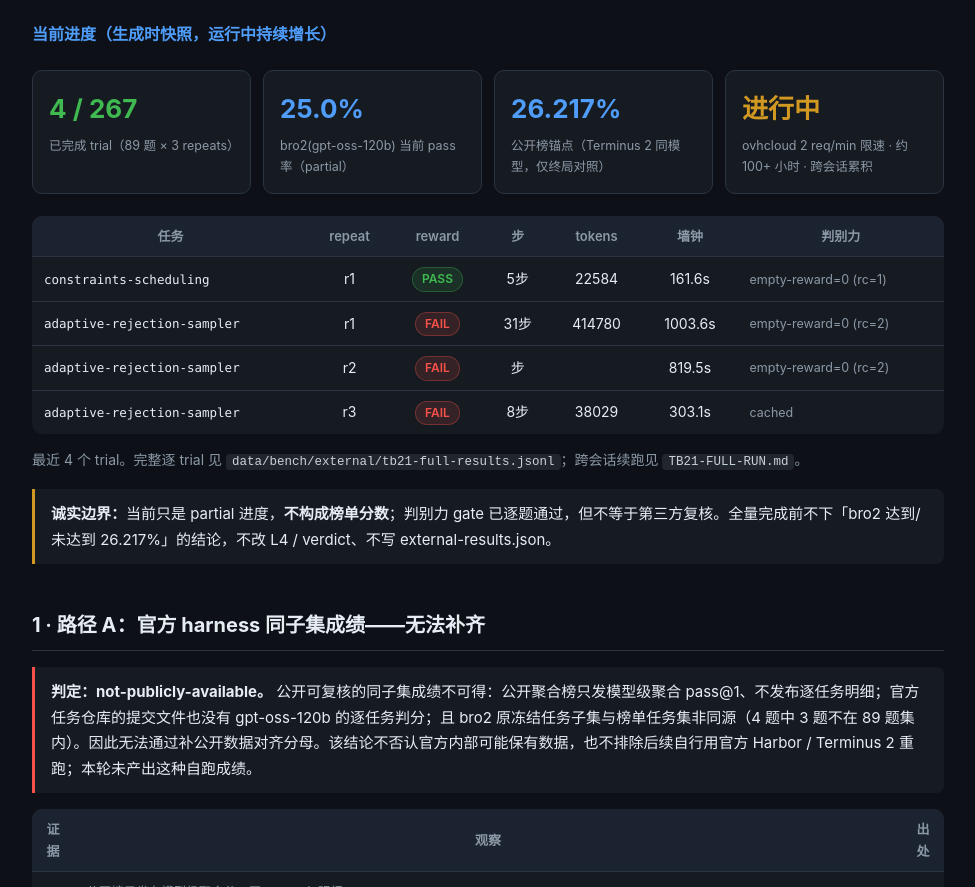
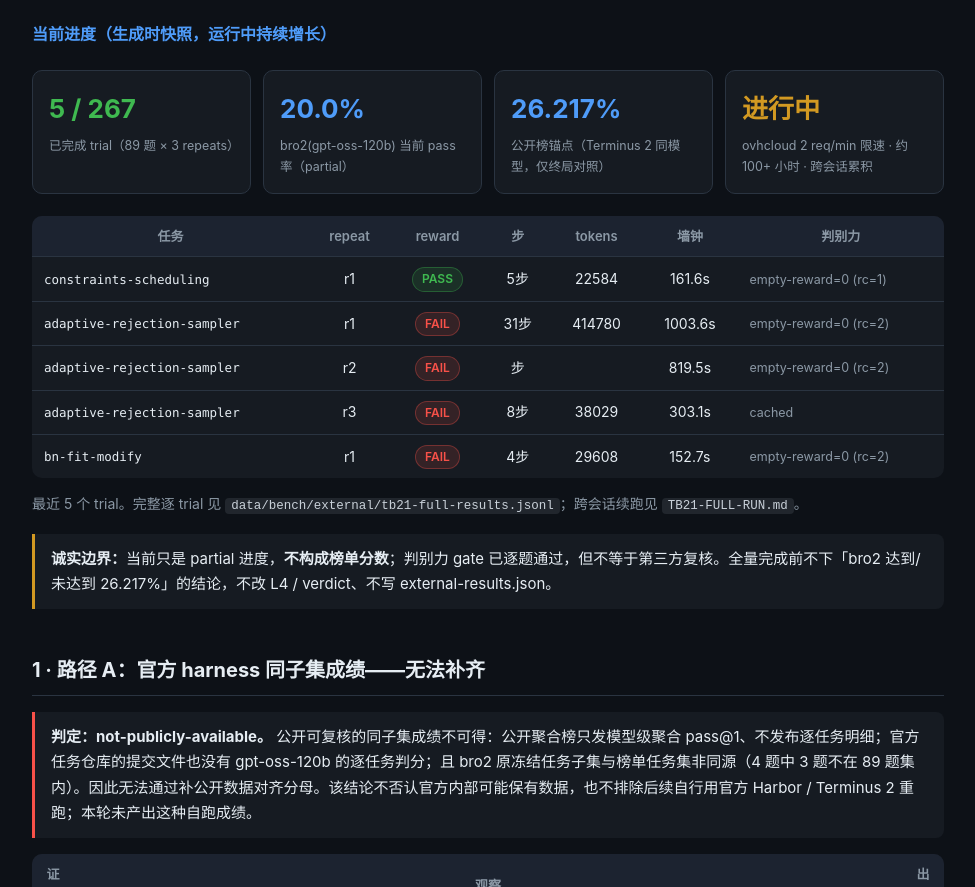
Before and after one commit to moda1216/bro2, a website: page docs/CORE-REPORT.html in a window 1280 px wide. Shown: the part 1914-2801 px from the top of the page, without its empty margins (152-1127 px from the left). Drawn offline with Linux system fonts and the light colour scheme.

Commit message:
measure(progress): 全量读数入库第5条 + 报告刷新至最新快照

```diff
--- a/docs/CORE-REPORT.html
+++ b/docs/CORE-REPORT.html
@@ -81,13 +81,13 @@ ul{margin:8px 0;padding-left:22px}li{margin:5px 0}.foot{margin-top:44px;padding-
 
 <h3>当前进度（生成时快照，运行中持续增长）</h3>
 <div class="kpis">
-<div class="kpi"><div class="n g">4 / 267</div><div class="l">已完成 trial（89 题 × 3 repeats）</div></div>
-<div class="kpi"><div class="n">25.0%</div><div class="l">bro2(gpt-oss-120b) 当前 pass 率（partial）</div></div>
+<div class="kpi"><div class="n g">5 / 267</div><div class="l">已完成 trial（89 题 × 3 repeats）</div></div>
+<div class="kpi"><div class="n">20.0%</div><div class="l">bro2(gpt-oss-120b) 当前 pass 率（partial）</div></div>
 <div class="kpi"><div class="n dim">26.217%</div><div class="l">公开榜锚点（Terminus 2 同模型，仅终局对照）</div></div>
 <div class="kpi"><div class="n w">进行中</div><div class="l">ovhcloud 2 req/min 限速 · 约 100+ 小时 · 跨会话累积</div></div>
 </div>
-<table><tr><th>任务</th><th>repeat</th><th>reward</th><th>步</th><th>tokens</th><th>墙钟</th><th>判别力</th></tr><tr><td class="k mono">constraints-scheduling</td><td>r1</td><td><span class="b ok">PASS</span></td><td>5步</td><td>22584</td><td>161.6s</td><td class="dim">empty-reward=0 (rc=1)</td></tr><tr><td class="k mono">adaptive-rejection-sampler</td><td>r1</td><td><span class="b no">FAIL</span></td><td>31步</td><td>414780</td><td>1003.6s</td><td class="dim">empty-reward=0 (rc=2)</td></tr><tr><td class="k mono">adaptive-rejection-sampler</td><td>r2</td><td><span class="b no">FAIL</span></td><td>步</td><td></td><td>819.5s</td><td class="dim">empty-reward=0 (rc=2)</td></tr><tr><td class="k mono">adaptive-rejection-sampler</td><td>r3</td><td><span class="b no">FAIL</span></td><td>8步</td><td>38029</td><td>303.1s</td><td class="dim">cached</td></tr></table>
-<p class="sub">最近 4 个 trial。完整逐 trial 见 <code>data/bench/external/tb21-full-results.jsonl</code>；跨会话续跑见 <code>TB21-FULL-RUN.md</code>。</p>
+<table><tr><th>任务</th><th>repeat</th><th>reward</th><th>步</th><th>tokens</th><th>墙钟</th><th>判别力</th></tr><tr><td class="k mono">constraints-scheduling</td><td>r1</td><td><span class="b ok">PASS</span></td><td>5步</td><td>22584</td><td>161.6s</td><td class="dim">empty-reward=0 (rc=1)</td></tr><tr><td class="k mono">adaptive-rejection-sampler</td><td>r1</td><td><span class="b no">FAIL</span></td><td>31步</td><td>414780</td><td>1003.6s</td><td class="dim">empty-reward=0 (rc=2)</td></tr><tr><td class="k mono">adaptive-rejection-sampler</td><td>r2</td><td><span class="b no">FAIL</span></td><td>步</td><td></td><td>819.5s</td><td class="dim">empty-reward=0 (rc=2)</td></tr><tr><td class="k mono">adaptive-rejection-sampler</td><td>r3</td><td><span class="b no">FAIL</span></td><td>8步</td><td>38029</td><td>303.1s</td><td class="dim">cached</td></tr><tr><td class="k mono">bn-fit-modify</td><td>r1</td><td><span class="b no">FAIL</span></td><td>4步</td><td>29608</td><td>152.7s</td><td class="dim">empty-reward=0 (rc=2)</td></tr></table>
+<p class="sub">最近 5 个 trial。完整逐 trial 见 <code>data/bench/external/tb21-full-results.jsonl</code>；跨会话续跑见 <code>TB21-FULL-RUN.md</code>。</p>
 <div class="callout warn"><b>诚实边界：</b>当前只是 partial 进度，<b>不构成榜单分数</b>；判别力 gate 已逐题通过，但不等于第三方复核。全量完成前不下「bro2 达到/未达到 26.217%」的结论，不改 L4 / verdict、不写 external-results.json。</div>
 
 <h2>1 · 路径 A：官方 harness 同子集成绩——无法补齐</h2>
```
Also changed, not shown: 1 other file.
